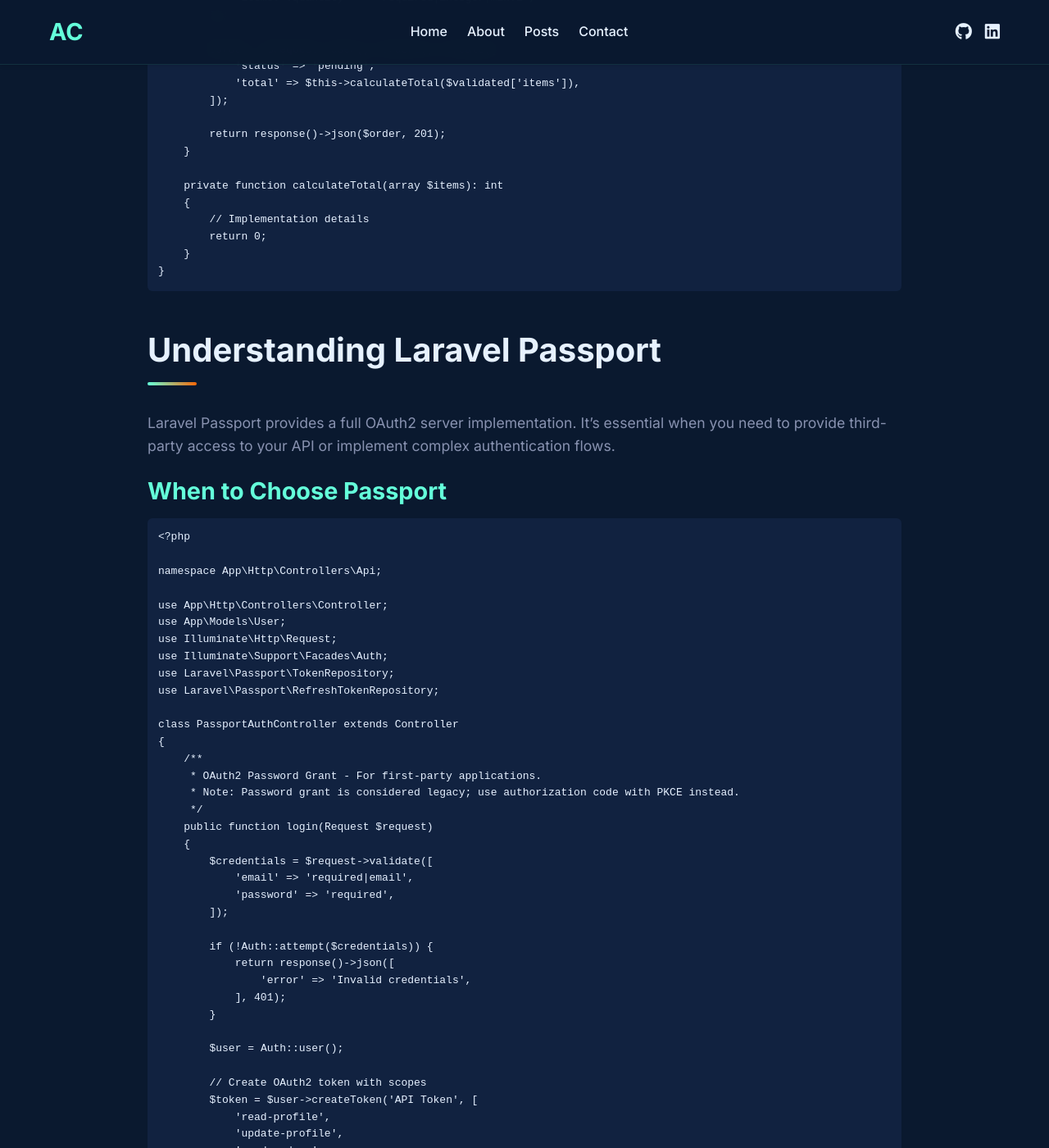
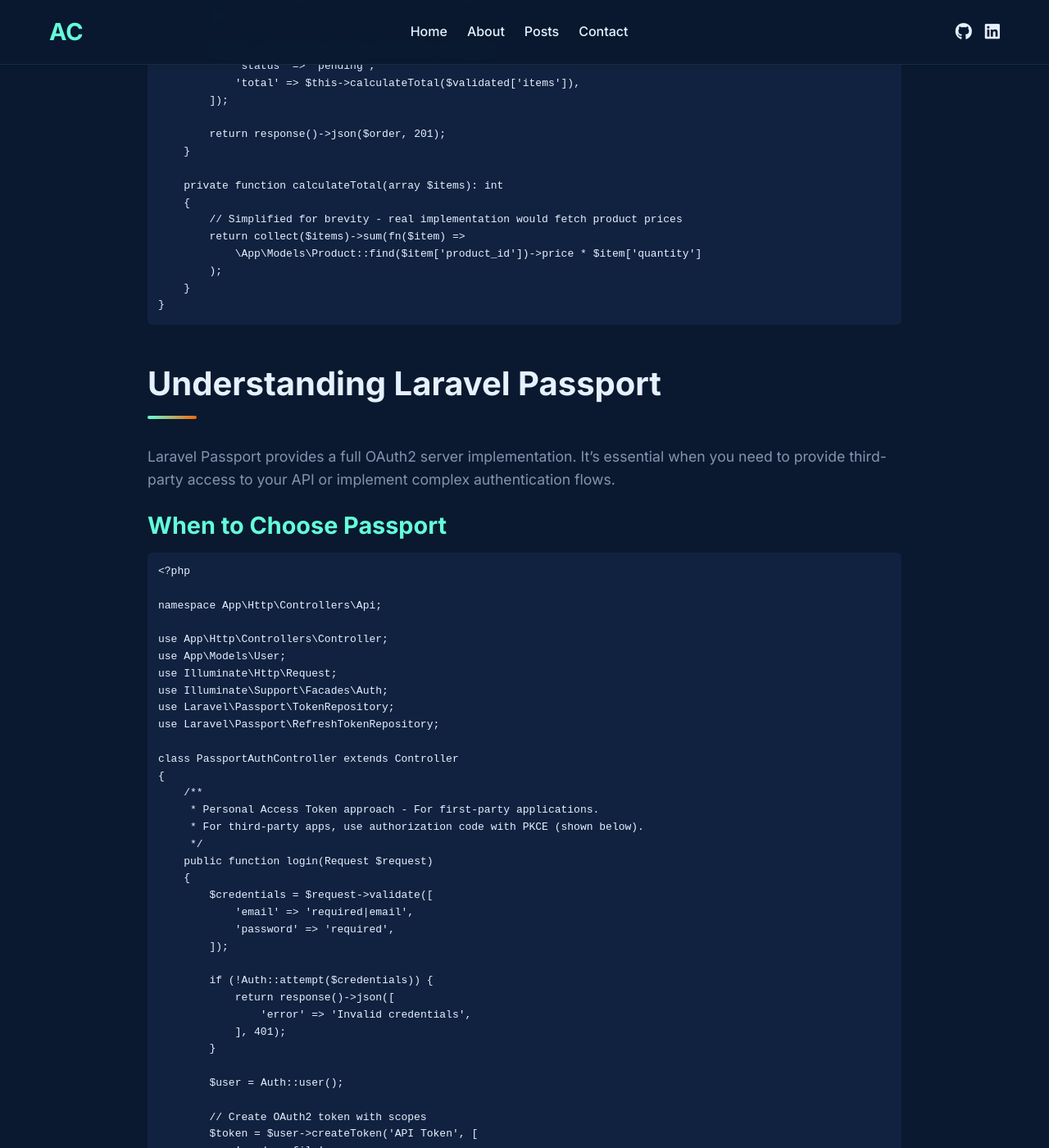
Before and after one commit to ciuc123/ciuc123.github.io, a Jekyll site: the page built from _posts/2025-12-02-laravel-sanctum-vs-passport-api-authentication.md, in a window 1280 px wide and 1400 px high, scrolled down 4825 px. Shown: the whole window at 82% size. Built offline with Jekyll 4.4.1, drawn with Linux system fonts in a browser that asks for light colours; some of the changed text lies outside the part shown.

Commit message:
Address code review comments in blog post
Co-authored-by: ciuc123 <185343536+ciuc123@users.noreply.github.com>

````diff
--- a/_posts/2025-12-02-laravel-sanctum-vs-passport-api-authentication.md
+++ b/_posts/2025-12-02-laravel-sanctum-vs-passport-api-authentication.md
@@ -211,8 +211,10 @@ class OrderController extends Controller
 
     private function calculateTotal(array $items): int
     {
-        // Implementation details
-        return 0;
+        // Simplified for brevity - real implementation would fetch product prices
+        return collect($items)->sum(fn($item) =>
+            \App\Models\Product::find($item['product_id'])->price * $item['quantity']
+        );
     }
 }
 ```
@@ -238,8 +240,8 @@ use Laravel\Passport\RefreshTokenRepository;
 class PassportAuthController extends Controller
 {
     /**
-     * OAuth2 Password Grant - For first-party applications.
-     * Note: Password grant is considered legacy; use authorization code with PKCE instead.
+     * Personal Access Token approach - For first-party applications.
+     * For third-party apps, use authorization code with PKCE (shown below).
      */
     public function login(Request $request)
     {
@@ -268,7 +270,8 @@ class PassportAuthController extends Controller
             'access_token' => $token->accessToken,
             'token_type' => 'Bearer',
             'expires_at' => $token->token->expires_at,
-            'refresh_token' => null, // Available with password grant client
+            // Personal access tokens don't have refresh tokens
+            // Use authorization code grant with PKCE for refresh token support
         ]);
     }
 
````
